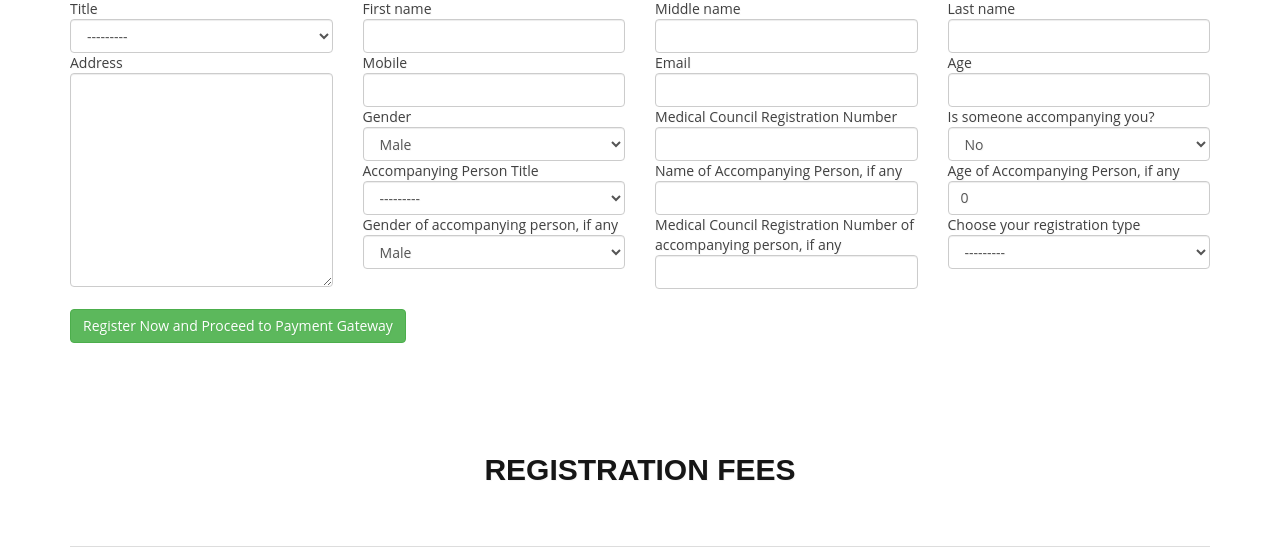
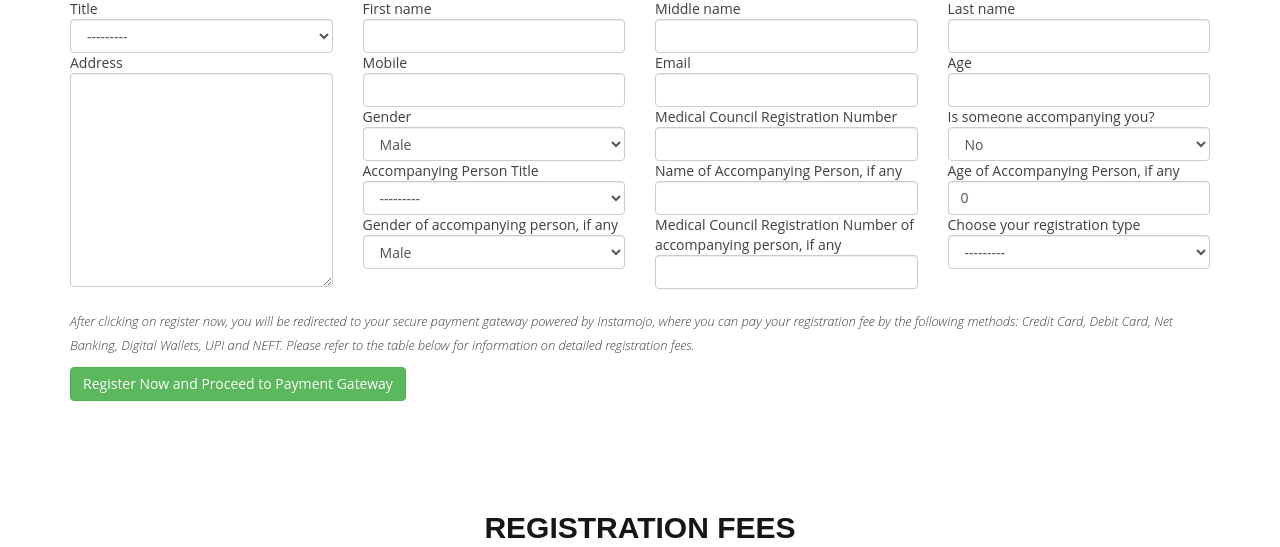
Before and after one commit to dotslash227/ailbs-website, a Django app: page /registration/ in a window 1280 px wide. Shown: the part 490-1037 px from the top of the page. Run offline with Django 3.2, Linux system fonts and the light colour scheme; some libraries are stand-ins or nearby versions.

Commit message:
added info on registration fees

```diff
--- a/templates/registration/register.html
+++ b/templates/registration/register.html
@@ -31,6 +31,7 @@
                         </div>
                     {% endfor %}
                 </div><br />
+                <p style="font-style:italic; font-size:13px; font-weight:100;">After clicking on register now, you will be redirected to your secure payment gateway powered by Instamojo, where you can pay your registration fee by the following methods: Credit Card, Debit Card, Net Banking, Digital Wallets, UPI and NEFT. Please refer to the table below for information on detailed registration fees.</p>
                 <input type="submit" class="btn btn-success" value="Register Now and Proceed to Payment Gateway" />
             </form>
             <br />
```
